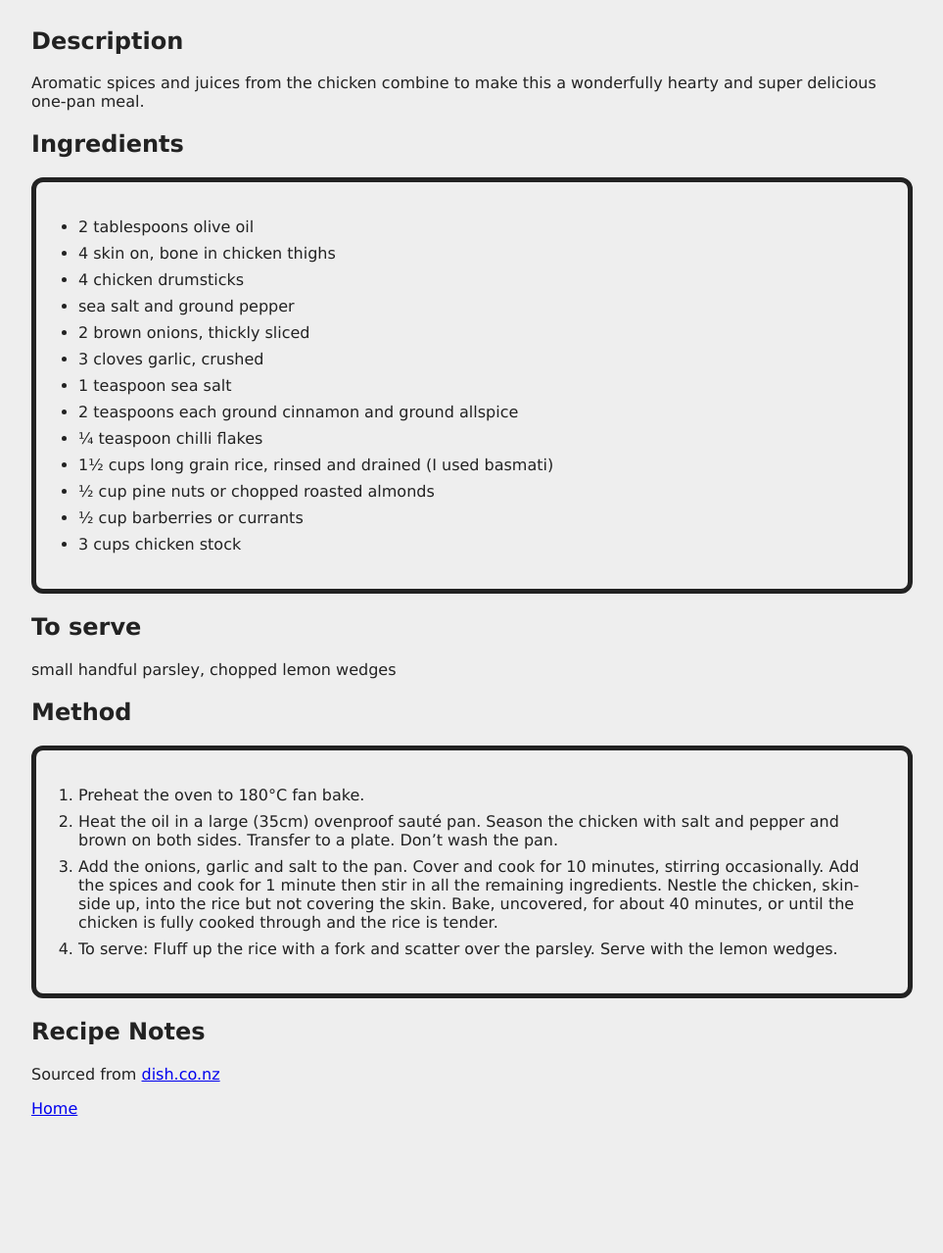
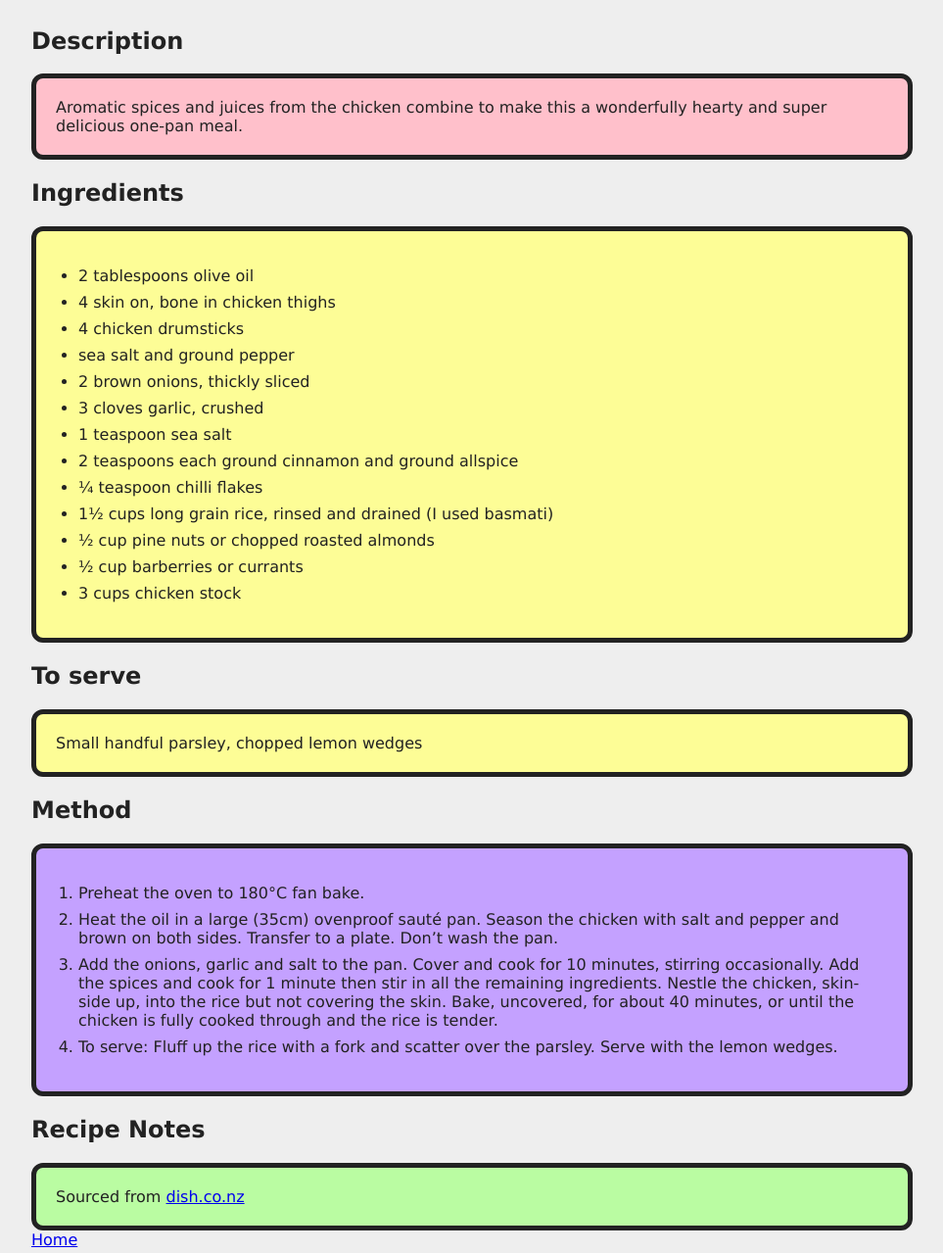
Before and after one commit to heapallocation/odin-recipes, a plain HTML site: page recipes/chicken-pine-nut-pilav.html in a window 1280 px wide. Shown: the part 681-1960 px from the top of the page at 98% size, without its empty margins (158-1121 px from the left). Before the commit the page ends 1854 px from the top, so only its background shows below. Drawn offline with Linux system fonts and the light colour scheme.

Commit message:
Add backgrounds for sections

```diff
--- a/recipes/chicken-pine-nut-pilav.html
+++ b/recipes/chicken-pine-nut-pilav.html
@@ -7,13 +7,17 @@
 </head>
 <body>
 <div class="page-container">
-        <h1>Chicken and pine nut pilav</h1>
-        <img class="image" src="../images/chicken-and-pine-nut-pilav.png" alt="Chicken and pine nut pilav" height=auto width="700">
+    <h1>Chicken and pine nut pilav</h1>
+    <img class="image" src="../images/chicken-and-pine-nut-pilav.png" alt="Chicken and pine nut pilav" height=auto
+         width="700">
     <h2>Description</h2>
-    <p>Aromatic spices and juices from the chicken combine to make this a wonderfully hearty and super delicious one-pan
-        meal.</p>
+    <div class="container description-background">
+        <p>Aromatic spices and juices from the chicken combine to make this a wonderfully hearty and super delicious
+            one-pan
+            meal.</p>
+    </div>
     <h2>Ingredients</h2>
-    <div class="container">
+    <div class="container ingredients-background">
         <ul>
             <li>2 tablespoons olive oil</li>
             <li>4 skin on, bone in chicken thighs</li>
@@ -31,9 +35,11 @@
         </ul>
     </div>
     <h2>To serve</h2>
-    <p>small handful parsley, chopped lemon wedges</p>
+    <div class="container ingredients-background">
+        <p>Small handful parsley, chopped lemon wedges</p>
+    </div>
     <h2>Method</h2>
-    <div class="container">
+    <div class="container method-background">
         <ol>
             <li>Preheat the oven to 180°C fan bake.</li>
             <li>Heat the oil in a large (35cm) ovenproof sauté pan. Season the chicken with salt and pepper and brown on
@@ -53,10 +59,13 @@
         </ol>
     </div>
     <h2>Recipe Notes</h2>
-    <p>Sourced from <a
-            href="https://dish.co.nz/recipes/chicken-and-pine-nut-pilav?srsltid=AfmBOoo9vi478myM8vSGAV1RTjuuLlAo3F3rE09lzlWwwWchUjube1VN">dish.co.nz</a>
-    </p>
+    <div class="container recipe-notes-background">
+        <p>Sourced from <span><a
+                href="https://dish.co.nz/recipes/chicken-and-pine-nut-pilav?srsltid=AfmBOoo9vi478myM8vSGAV1RTjuuLlAo3F3rE09lzlWwwWchUjube1VN">dish.co.nz</a></span>
+        </p>
+    </div>
     <a href="../index.html">Home</a>
+
 </div>
 </body>
 </html>
--- a/style.css
+++ b/style.css
@@ -36,7 +36,7 @@ li {
 
 ul, ol {
     padding: 8px;
-    margin: 20px 35px;
+    margin: 20px 28px 20px 35px;
 }
 
 .container {
@@ -48,3 +48,23 @@ ul, ol {
     background-color: #FFC0CB;
     font-weight: bold;
 }
+
+p {
+    margin: 20px;
+}
+
+.ingredients-background {
+    background-color: #FDFD96;
+}
+
+.description-background {
+    background-color: #FFC0CB;
+}
+
+.method-background {
+    background-color: #C4A1FF;
+}
+
+.recipe-notes-background {
+    background-color: #BAFCA2;
+}
```
